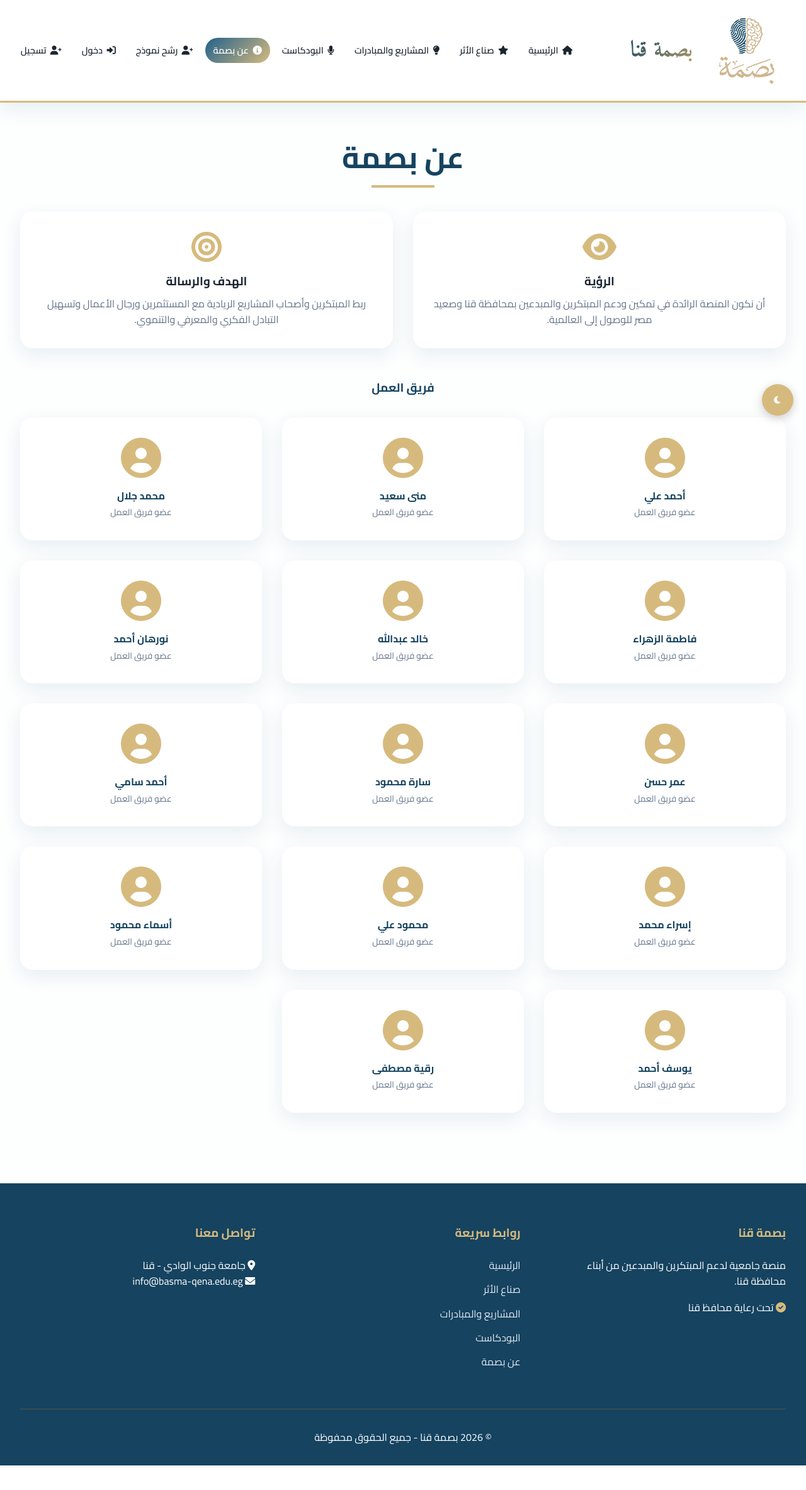
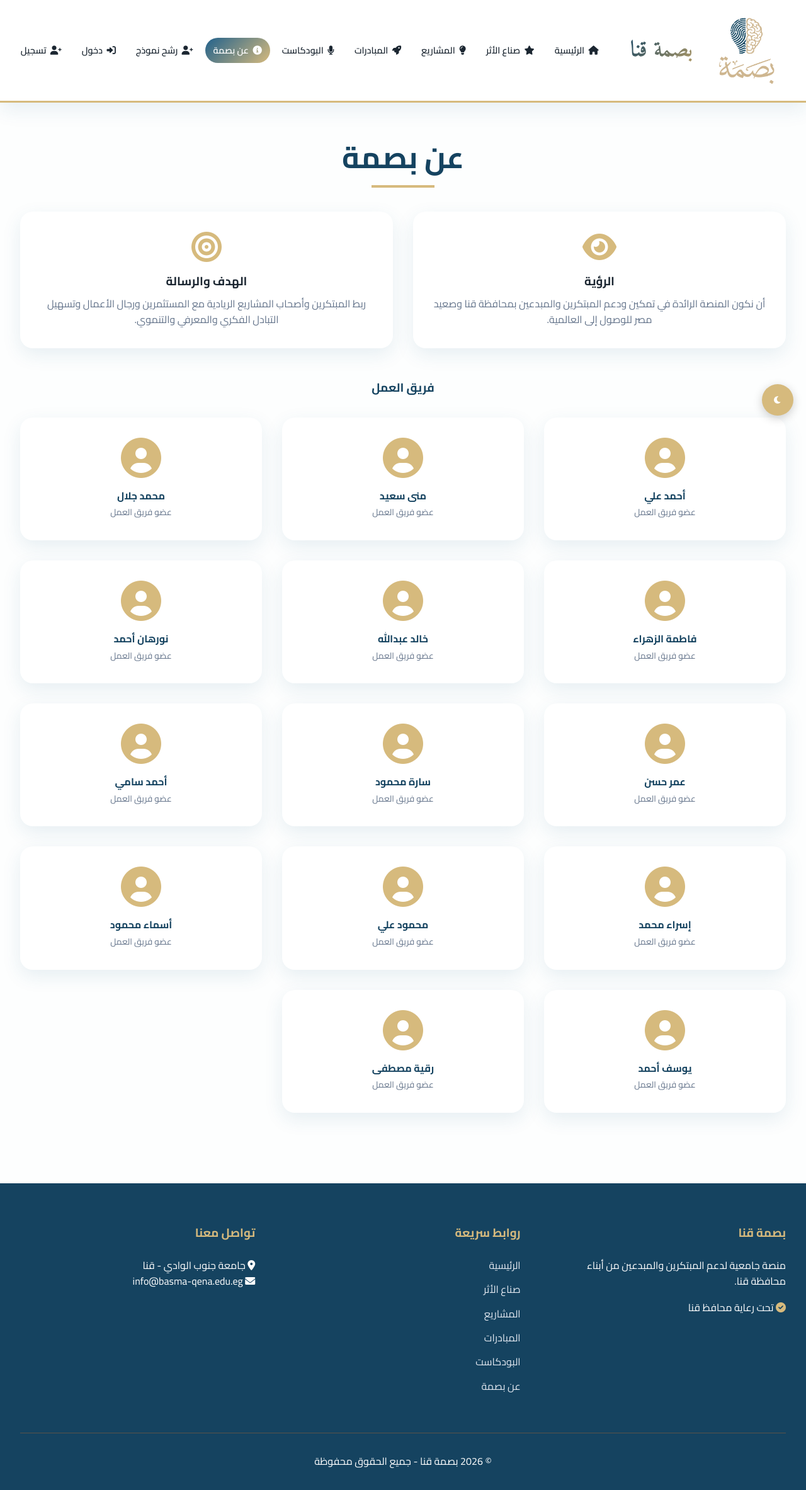
Before and after one commit to blackeagle686/help1, a Django app: page /about/ in a window 1280 px wide. Shown: the whole page at 63% size. Before the commit the page ends 2327 px from the top, so only its background shows below. Run offline with Django 5.2, Linux system fonts and the light colour scheme.

```diff
--- a/templates/portal/base.html
+++ b/templates/portal/base.html
@@ -27,7 +27,8 @@
             <nav class="nav-menu" id="navMenu">
                 <a class="nav-link {% if request.resolver_match.url_name == 'home' %}active{% endif %}" href="{% url 'home' %}"><i class="fas fa-home"></i> الرئيسية</a>
                 <a class="nav-link {% if request.resolver_match.url_name == 'story' or request.resolver_match.url_name == 'story_detail' %}active{% endif %}" href="{% url 'story' %}"><i class="fas fa-star"></i> صناع الأثر</a>
-                <a class="nav-link {% if request.resolver_match.url_name == 'projects' or request.resolver_match.url_name == 'project_detail' or request.resolver_match.url_name == 'initiative_detail' %}active{% endif %}" href="{% url 'projects' %}"><i class="fas fa-lightbulb"></i> المشاريع والمبادرات</a>
+                <a class="nav-link {% if request.resolver_match.url_name == 'projects' and request.GET.type == 'project' or request.resolver_match.url_name == 'project_detail' or request.resolver_match.url_name == 'projects' and not request.GET.type %}active{% endif %}" href="{% url 'projects' %}?type=project"><i class="fas fa-lightbulb"></i> المشاريع</a>
+                <a class="nav-link {% if request.resolver_match.url_name == 'projects' and request.GET.type == 'initiative' or request.resolver_match.url_name == 'initiative_detail' %}active{% endif %}" href="{% url 'projects' %}?type=initiative"><i class="fas fa-rocket"></i> المبادرات</a>
                 <a class="nav-link {% if request.resolver_match.url_name == 'podcast_list' %}active{% endif %}" href="{% url 'podcast_list' %}"><i class="fas fa-microphone"></i> البودكاست</a>
                 <a class="nav-link {% if request.resolver_match.url_name == 'about' %}active{% endif %}" href="{% url 'about' %}"><i class="fas fa-info-circle"></i> عن بصمة</a>
                 <a class="nav-link {% if request.resolver_match.url_name == 'nominate' %}active{% endif %}" href="{% url 'nominate' %}"><i class="fas fa-user-plus"></i> رشح نموذج</a>
@@ -87,7 +88,8 @@
                 <ul class="footer-links">
                     <li><a href="{% url 'home' %}">الرئيسية</a></li>
                     <li><a href="{% url 'story' %}">صناع الأثر</a></li>
-                    <li><a href="{% url 'projects' %}">المشاريع والمبادرات</a></li>
+                    <li><a href="{% url 'projects' %}?type=project">المشاريع</a></li>
+                    <li><a href="{% url 'projects' %}?type=initiative">المبادرات</a></li>
                     <li><a href="{% url 'podcast_list' %}">البودكاست</a></li>
                     <li><a href="{% url 'about' %}">عن بصمة</a></li>
                 </ul>
@@ -255,9 +257,13 @@
             <i class="fas fa-star"></i>
             <span>صناع الأثر</span>
         </a>
-        <a href="{% url 'projects' %}" class="{% if request.resolver_match.url_name == 'projects' %}active{% endif %}">
+        <a href="{% url 'projects' %}?type=project" class="{% if request.resolver_match.url_name == 'projects' and request.GET.type == 'project' or request.resolver_match.url_name == 'project_detail' or request.resolver_match.url_name == 'projects' and not request.GET.type %}active{% endif %}">
             <i class="fas fa-lightbulb"></i>
             <span>المشاريع</span>
+        </a>
+        <a href="{% url 'projects' %}?type=initiative" class="{% if request.resolver_match.url_name == 'projects' and request.GET.type == 'initiative' or request.resolver_match.url_name == 'initiative_detail' %}active{% endif %}">
+            <i class="fas fa-rocket"></i>
+            <span>المبادرات</span>
         </a>
         <a href="{% url 'podcast_list' %}" class="{% if request.resolver_match.url_name == 'podcast_list' %}active{% endif %}">
             <i class="fas fa-microphone"></i>
```
